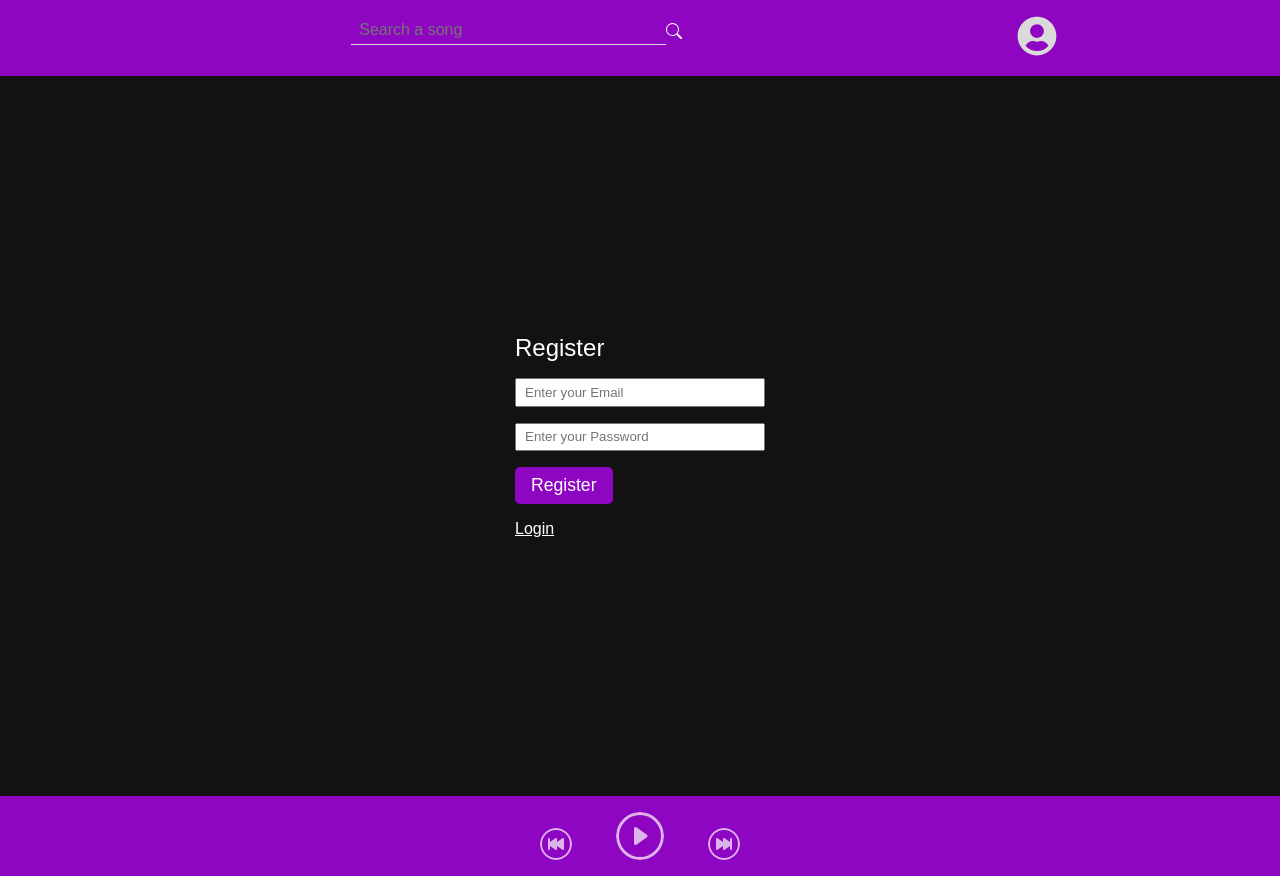
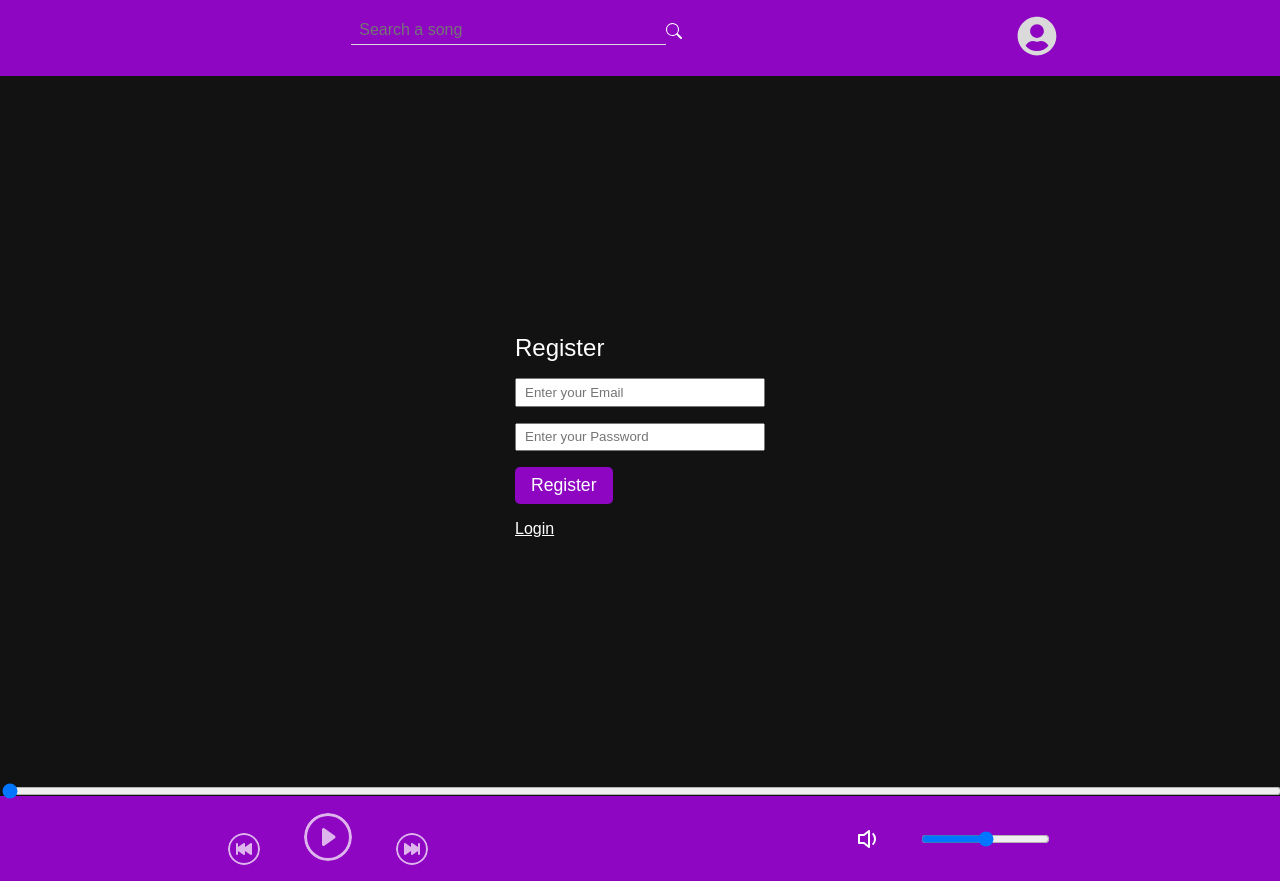
Before and after one commit to nitria/music-app, a React (Create React App) app: page /register in a window 1280 px wide. Built offline with nearby package versions, Linux system fonts and the light colour scheme; no server answers; the database is empty.

Commit message:
added wave.js

```diff
--- a/package.json
+++ b/package.json
@@ -3,6 +3,7 @@
   "version": "0.1.0",
   "private": true,
   "dependencies": {
+    "@foobar404/wave": "^1.2.7",
     "@testing-library/jest-dom": "^5.11.6",
     "@testing-library/react": "^11.2.2",
     "@testing-library/user-event": "^12.5.0",
@@ -13,9 +14,11 @@
     "react": "^17.0.2",
     "react-dom": "^17.0.1",
     "react-icons": "^4.3.1",
+    "react-redux": "^7.2.6",
     "react-router-dom": "^6.2.1",
     "react-scripts": "5.0.0",
     "react-toastify": "^8.1.0",
+    "redux": "^4.1.2",
     "sass": "^1.47.0",
     "styled-components": "^5.3.3",
     "web-vitals": "^0.2.4"
--- a/src/App.js
+++ b/src/App.js
@@ -1,4 +1,4 @@
-import React, { useState, useEffect } from "react";
+import React, { useEffect } from "react";
 import styled from "styled-components";
 import "./assets/styles/app.css";
 import User from "./components/user/User";
@@ -10,11 +10,11 @@ import UserSettings from "./components/user/UserSettings";
 import Form from "./components/user/Form";
 import { Routes, Route, useNavigate } from "react-router-dom";
 import { getAuth } from "firebase/auth";
+import { useAppContext } from "./context/useContext";
 
 function App() {
-  const [users, setUsers] = useState();
-  const [email, setEmail] = useState("");
-  const [password, setPassword] = useState("");
+  const { users, setUsers, password, setPassword, email, setEmail } =
+    useAppContext();
 
   let navigate = useNavigate();
 
@@ -84,9 +84,7 @@ function App() {
           />
         </Routes>
       </StyledMainContainer>
-      <StyledFooter>
-        <ControlButtons />
-      </StyledFooter>
+      <ControlButtons />
     </StyledContainer>
   );
 }
@@ -111,4 +109,4 @@ const StyledMainContainer = styled.main`
   position: relative;
 `;
 
-const StyledFooter = styled(StyledHeader)``;
+// const StyledFooter = styled(StyledHeader)``;
--- a/src/components/ControlButtons.js
+++ b/src/components/ControlButtons.js
@@ -1,14 +1,216 @@
-import React from "react";
-import styled, { css } from "styled-components";
+import React, { useState, useEffect, useRef } from "react";
+import styled, { css, keyframes } from "styled-components";
 import "../assets/styles/app.css";
 import {
   BsPlayCircle,
   BsPauseCircle,
   BsSkipBackwardCircle,
   BsSkipForwardCircle,
+  BsVolumeUp,
+  BsVolumeDown,
+  BsVolumeMute,
 } from "react-icons/bs";
-// import { BiSkipPreviousCircle, BiSkipNextCircle } from "react-icons/bi";
+import { useAppContext } from "../context/useContext";
 
+function ControlButtons() {
+  const [volume, setVolume] = useState(0.5);
+  const [speaker, setSpeaker] = useState();
+  const [isPlaying, setIsplaying] = useState(false);
+
+  const {
+    selectSong,
+    songCurrentTime,
+    setSongCurrentTime,
+    songDuration,
+    setSongDuration,
+    selectedUrl,
+  } = useAppContext();
+  const audioRef = useRef();
+
+  const muteSong = () => {
+    setVolume(0);
+    setSpeaker(<BsVolumeMute />);
+  };
+  const unmuteSong = (prevvolume) => {
+    setVolume(prevvolume);
+  };
+
+  if (audioRef.current !== undefined) {
+    audioRef.current.addEventListener("timeupdate", () => {
+      const currentTime =
+        (audioRef.current.currentTime / audioRef.current.duration) * 100;
+      setSongCurrentTime(currentTime);
+    });
+    audioRef.current.preload = "metadata";
+    audioRef.current.onloadedmetadata = function () {
+      setSongDuration(audioRef.current.duration);
+    };
+  }
+
+  useEffect(() => {
+    audioRef.current.src = selectedUrl;
+  }, [selectedUrl]);
+
+  useEffect(() => {
+    selectSong();
+  }, []);
+
+  useEffect(() => {
+    if (isPlaying) {
+      audioRef.current.play();
+    } else {
+      audioRef.current.pause();
+    }
+  }, [isPlaying]);
+
+  useEffect(() => {
+    var prevVolume = audioRef.current.volume;
+    audioRef.current.volume = volume;
+
+    if (audioRef.current.volume === 0) {
+      setSpeaker(
+        <BsVolumeMute
+          style={{ fontSize: "2rem" }}
+          onClick={() => unmuteSong(prevVolume)}
+        />
+      );
+    } else if (audioRef.current.volume < 0.51) {
+      setSpeaker(
+        <BsVolumeDown style={{ fontSize: "2rem" }} onClick={muteSong} />
+      );
+    } else {
+      setSpeaker(
+        <BsVolumeUp style={{ fontSize: "2rem" }} onClick={muteSong} />
+      );
+    }
+  }, [volume]);
+
+  return (
+    <StyledFooter>
+      <StyledProgressBarContainer>
+        <StyledInput
+          type="range"
+          min={0}
+          max={songDuration ? songDuration : `${songDuration}`}
+          defaultValue={songCurrentTime || 0}
+          onChange={(e) => setSongCurrentTime(+e.target.value)}
+          id="progressBar"
+          step={1}
+        />
+      </StyledProgressBarContainer>
+      {/* {selectedSong && (
+        <StyledSongInfoDiv>
+          <img src="" alt="" />
+          <h1>Now Playing...</h1>
+          <StyledSongTitle>{selectedSongTitle}</StyledSongTitle>
+        </StyledSongInfoDiv>
+      )} */}
+      <ControlButtonsDiv className="controlButtons">
+        <audio
+          ref={audioRef}
+          id="song"
+          src={selectedUrl}
+          style={{ display: "none" }}
+        ></audio>
+        <PrevIcon />
+        {/* {isPlaying ? (
+          <button
+            onClick={() => {
+              console.log("pause");
+              setIsplaying(false);
+            }}
+          >
+            pause
+          </button>
+        ) : (
+          <button
+            onClick={() => {
+              console.log("play");
+              setIsplaying(true);
+            }}
+          >
+            play
+          </button>
+        )} */}
+
+        {isPlaying ? (
+          <StyledButton
+            onClick={() => {
+              console.log("pause");
+              setIsplaying(false);
+            }}
+          >
+            <StyledPause />
+          </StyledButton>
+        ) : (
+          <StyledButton
+            onClick={() => {
+              console.log("play");
+              setIsplaying(true);
+            }}
+          >
+            <StyledPlay />
+          </StyledButton>
+        )}
+
+        <NextIcon />
+      </ControlButtonsDiv>
+      <ControlVolumeDiv>
+        {speaker}
+        <input
+          type="range"
+          min={0}
+          max={1}
+          defaultValue={volume}
+          step={0.1}
+          onChange={(e) => setVolume(+e.target.value)}
+        />
+      </ControlVolumeDiv>
+    </StyledFooter>
+  );
+}
+
+export default ControlButtons;
+
+const slide = keyframes`
+from {
+  transform: translateX(0)
+}
+to {
+  transform: translateX(-100%)
+}
+`;
+
+const StyledFooter = styled.div`
+  position: relative;
+  display: flex;
+  justify-content: space-between;
+  align-items: center;
+  flex-direction: row;
+  width: 100%;
+  padding: 1rem;
+  background-color: var(--lightprimaryColor);
+`;
+const StyledProgressBarContainer = styled.div`
+  position: absolute;
+  top: -15px;
+  left: 0;
+  width: 100%;
+`;
+const StyledInput = styled.input`
+  width: 100%;
+`;
+const StyledSongInfoDiv = styled.div`
+  width: 100%;
+  max-width: 150px;
+  margin: 0 auto;
+  flex-grow: 1;
+  overflow: hidden;
+`;
+const StyledSongTitle = styled.p`
+  width: max-content;
+  animation: ${slide} 20s linear infinite;
+`;
 const ControlButtonsDiv = styled.div`
   width: 100%;
   max-width: 200px;
@@ -18,6 +220,7 @@ const ControlButtonsDiv = styled.div`
   justify-content: space-between;
   align-items: flex-end;
   flex-direction: row;
+  flex-grow: 2;
 `;
 const sharedStyles = css`
   border-radius: 50%;
@@ -30,9 +233,21 @@ const sharedStyles = css`
     background: var(--darkprimaryColor);
   }
 `;
-const PrimaryIcons = styled(BsPlayCircle, BsPauseCircle)`
+const StyledButton = styled.button`
+  background: transparent;
+  border: none;
+`;
+const StyledPlay = styled(BsPlayCircle)`
   ${sharedStyles}
   font-size: 3rem;
+  width: 3rem;
+  height: 3rem;
+`;
+const StyledPause = styled(BsPauseCircle)`
+  ${sharedStyles}
+  font-size: 3rem;
+  width: 3rem;
+  height: 3rem;
 `;
 const SecondaryIcons = css`
   ${sharedStyles}
@@ -44,16 +259,7 @@ const PrevIcon = styled(BsSkipBackwardCircle)`
 const NextIcon = styled(BsSkipForwardCircle)`
   ${SecondaryIcons}
 `;
-
-function ControlButtons() {
-  return (
-    <ControlButtonsDiv className="controlButtons">
-      <PrevIcon />
-      {<PrimaryIcons />}
-
-      <NextIcon />
-    </ControlButtonsDiv>
-  );
-}
-
-export default ControlButtons;
+const ControlVolumeDiv = styled(ControlButtonsDiv)`
+  align-items: center;
+  flex-grow: 1;
+`;
--- a/src/components/Main.js
+++ b/src/components/Main.js
@@ -4,11 +4,16 @@ import "../assets/styles/app.css";
 import SongDetails from "./SongDetails";
 import Library from "./Library";
 
-function Main() {
+function Main({ playSong, selectSong, navigate, selectedSong }) {
   return (
     <StyledMain>
       <SongDetails />
-      <Library />
+      <Library
+        playSong={playSong}
+        selectSong={selectSong}
+        navigate={navigate}
+        selectedSong={selectedSong}
+      />
     </StyledMain>
   );
 }
--- a/src/components/SongDetails.js
+++ b/src/components/SongDetails.js
@@ -1,11 +1,32 @@
-import React from "react";
-import styled, { css } from "styled-components";
+import React, { useEffect, useState } from "react";
+import styled from "styled-components";
 import "../assets/styles/app.css";
-const StyledSongDetailsDiv = styled.div`
-  flex-grow: 4;
-`;
+import Wave from "@foobar404/wave";
+
 function SongDetails() {
-  return <StyledSongDetailsDiv>SongDetails</StyledSongDetailsDiv>;
+  let [wave] = useState(new Wave());
+
+  useEffect(() => {
+    wave.fromElement("song", "output", {
+      type: "dualbars",
+      colors: ["#8e05c2"],
+    });
+  }, []);
+
+  return (
+    <StyledSongDetailsDiv>
+      <StyledCanvas id="output"></StyledCanvas>
+    </StyledSongDetailsDiv>
+  );
 }
 
 export default SongDetails;
+
+const StyledSongDetailsDiv = styled.div`
+  position: relative;
+  flex-grow: 4;
+`;
+const StyledCanvas = styled.canvas`
+  width: 100%;
+  height: 100%;
+`;
--- /dev/null
+++ b/src/context/useContext.js
@@ -0,0 +1,52 @@
+import React, { createContext, useState, useContext } from "react";
+import { getStorage, ref, listAll, getDownloadURL } from "firebase/storage";
+const storage = getStorage();
+
+export const AppContext = createContext();
+export function useAppContext() {
+  return useContext(AppContext);
+}
+const AppContextProvider = (props) => {
+  const [users, setUsers] = useState();
+  const [email, setEmail] = useState("");
+  const [password, setPassword] = useState("");
+  const [selectedSong, setSelectedSong] = useState();
+  const [selectedUrl, setSelectedUrl] = useState("");
+  const [selectedSongTitle, setSelectedSongTitle] = useState();
+  const [songDuration, setSongDuration] = useState(0);
+  const [songCurrentTime, setSongCurrentTime] = useState(0);
+
+  //Select song from list
+  const selectSong = (e, index, url, name) => {
+    setSelectedSong(index);
+    setSelectedUrl(url);
+    setSelectedSongTitle(name);
+  };
+
+  return (
+    <AppContext.Provider
+      value={{
+        users,
+        setUsers,
+        password,
+        setPassword,
+        email,
+        setEmail,
+        selectedSong,
+        setSelectedSong,
+        selectedUrl,
+        setSelectedUrl,
+        selectSong,
+        selectedSongTitle,
+        songDuration,
+        setSongDuration,
+        songCurrentTime,
+        setSongCurrentTime,
+      }}
+    >
+      {props.children}
+    </AppContext.Provider>
+  );
+};
+
+export default AppContextProvider;
--- a/src/index.js
+++ b/src/index.js
@@ -2,12 +2,15 @@ import React from "react";
 import ReactDOM from "react-dom";
 import { BrowserRouter as Router } from "react-router-dom";
 import App from "./App";
+import AppContextProvider from "./context/useContext";
 
 ReactDOM.render(
   <React.StrictMode>
-    <Router>
-      <App />
-    </Router>
+    <AppContextProvider>
+      <Router>
+        <App />
+      </Router>
+    </AppContextProvider>
   </React.StrictMode>,
   document.getElementById("root")
 );
--- /dev/null
+++ b/src/types.d.ts
@@ -0,0 +1 @@
+declare module "@foobar404/wave";
```
Also changed, not shown: src/components/Library.js (+52 -62 lines), 1 other file (tests, documents, lock files or other folders).
